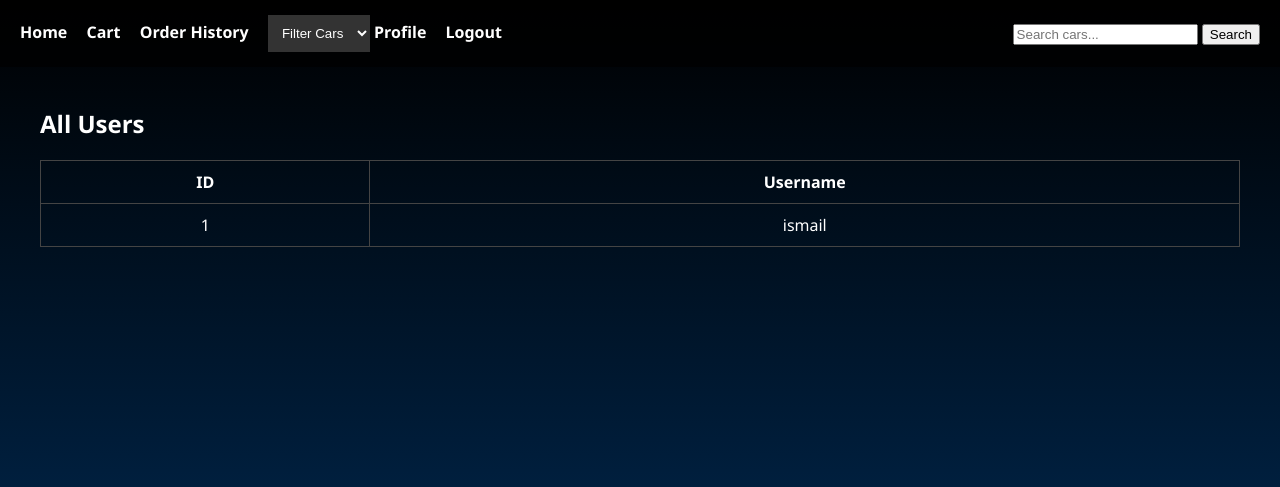
After one commit to Icekoldkiller/Car-listing-website, a Flask app: page /admin/users in a window 1280 px wide. The commit adds this page. Shown: the top 487 px of the page. Run offline with Flask 3, Linux system fonts and the light colour scheme; a user stored in the database is signed in.

Commit message:
Added login for users

```diff
--- a/app.py
+++ b/app.py
@@ -1,5 +1,7 @@
 from flask import Flask, render_template, request, redirect, url_for, session
 from flask_sqlalchemy import SQLAlchemy
+from werkzeug.security import generate_password_hash, check_password_hash
+from models import CartItem, Car, User
 import os
 
 app = Flask(__name__)
@@ -29,6 +31,30 @@ class Car(db.Model):
     condition = db.Column(db.String(20), nullable=False)
     image = db.Column(db.String(100), nullable=False)
     price = db.Column(db.Float, nullable=False)
+
+class User(db.Model):
+    id = db.Column(db.Integer, primary_key=True)
+    username = db.Column(db.String(80), unique=True)
+    password_hash = db.Column(db.String(120))
+
+    def set_password(self, password):
+        self.password_hash = generate_password_hash(password)
+
+    def check_password(self, password):
+        return check_password_hash(self.password_hash, password)
+
+class Order(db.Model):
+    id = db.Column(db.Integer, primary_key=True)
+    user_id = db.Column(db.Integer, db.ForeignKey('user.id'))
+    car_id = db.Column(db.Integer, db.ForeignKey('car.id'))
+    user = db.relationship('User', backref='orders')
+    car = db.relationship('Car')
+
+class CartItem(db.Model):
+    id = db.Column(db.Integer, primary_key=True)
+    user_id = db.Column(db.Integer, nullable=False)
+    car_id = db.Column(db.Integer, db.ForeignKey('car.id'), nullable=False)
+
 
 # --- Routes ---
 
@@ -141,7 +167,7 @@ def admin_login():
     return render_template('login.html')
 
 @app.route('/logout')
-def logout():
+def logout_admin():
     session.pop('admin_logged_in', None)
     return redirect(url_for('index'))
 
@@ -153,20 +179,26 @@ def add_to_cart(car_id):
     session['cart'] = cart
     return redirect(url_for('index'))
 
-@app.route('/remove-from-cart/<int:car_id>')
+@app.route('/remove_from_cart/<int:car_id>')
 def remove_from_cart(car_id):
-    cart = session.get('cart', [])
-    if car_id in cart:
-        cart.remove(car_id)
-    session['cart'] = cart
+    if 'user_id' not in session:
+        return redirect(url_for('login'))
+
+    item = CartItem.query.filter_by(user_id=session['user_id'], car_id=car_id).first()
+    if item:
+        db.session.delete(item)
+        db.session.commit()
     return redirect(url_for('cart'))
 
 
 @app.route('/cart')
 def cart():
-    cart_ids = session.get('cart', [])
-    cars = Car.query.filter(Car.id.in_(cart_ids)).all() if cart_ids else []
-    total = sum(car.price for car in cars) if cars else 0.0
+    if 'user_id' not in session:
+        return redirect(url_for('login'))
+
+    items = CartItem.query.filter_by(user_id=session['user_id']).all()
+    cars = [item.car for item in items]
+    total = sum(car.price for car in cars)
     return render_template('cart.html', cars=cars, total=total)
 
 @app.route('/clear-cart')
@@ -174,10 +206,18 @@ def clear_cart():
     session.pop('cart', None)
     return redirect(url_for('cart'))
 
-
 @app.route('/checkout')
 def checkout():
-    session.pop('cart', None)
+    if 'user_id' not in session:
+        return redirect(url_for('login'))
+
+    items = CartItem.query.filter_by(user_id=session['user_id']).all()
+    for item in items:
+        order = Order(user_id=item.user_id, car_id=item.car_id)
+        db.session.add(order)
+        db.session.delete(item)  # Remove from cart
+
+    db.session.commit()
     return render_template('checkout.html')
 
 @app.route('/filter')
@@ -198,6 +238,80 @@ def filter_cars():
     return render_template('filtered_cars.html', cars=cars)
 
 
+@app.route('/register', methods=['GET', 'POST'])
+def register():
+    if request.method == 'POST':
+        username = request.form['username']
+        password = request.form['password']
+
+        if User.query.filter_by(username=username).first():
+            return "User already exists."
+
+        user = User(username=username)
+        user.set_password(password)
+        db.session.add(user)
+        db.session.commit()
+        return redirect(url_for('login'))
+
+    return render_template('register.html')
+
+@app.route('/login', methods=['GET', 'POST'])
+def login():
+    if request.method == 'POST':
+        username = request.form['username']
+        password = request.form['password']
+
+        user = User.query.filter_by(username=username).first()
+        if user and user.check_password(password):
+            session['user_id'] = user.id
+            session['username'] = user.username
+            return redirect(url_for('index'))
+        return "Invalid credentials."
+
+    return render_template('user_login.html')
+
+@app.route('/search')
+def search():
+    query = request.args.get('query', '')
+    results = Car.query.filter(
+        (Car.brand.ilike(f"%{query}%")) |
+        (Car.model.ilike(f"%{query}%")) |
+        (Car.fuel.ilike(f"%{query}%")) |
+        (Car.condition.ilike(f"%{query}%"))
+    ).all()
+    return render_template('search_results.html', cars=results, query=query)
+
+@app.route('/profile')
+def profile():
+
+    if 'username' not in session:
+        return redirect(url_for('login'))
+
+    return render_template('profile.html', username=session['username'])
+
+@app.route('/orders')
+def orders():
+    if 'user_id' not in session:
+        return redirect(url_for('login'))
+
+    orders = Order.query.filter_by(user_id=session['user_id']).all()
+    return render_template('orders.html', orders=orders)
+
+@app.route('/admin/users')
+def admin_users():
+    if 'admin_logged_in' not in session:
+        return redirect(url_for('admin_login'))
+    users = User.query.all()
+    return render_template('admin_users.html', users=users)
+
+@app.route('/logout_user')
+def logout_user():
+    session.pop('user_id', None)
+    session.pop('username', None)
+    return redirect(url_for('login'))
+
+
+
 
 if __name__ == '__main__':
     with app.app_context():
--- a/static/style.css
+++ b/static/style.css
@@ -245,3 +245,52 @@ img {
         .cart-btn:hover {
             background-color: #005fa3;
         }
+.orders-table {
+    width: 100%;
+    border-collapse: collapse;
+    margin-top: 20px;
+}
+
+.orders-table th, .orders-table td {
+    border: 1px solid #ccc;
+    padding: 10px;
+    text-align: left;
+    background-color: #111;
+    color: white;
+}
+
+.orders-table th {
+    background-color: #222;
+}
+
+.dropdown {
+    position: relative;
+    display: inline-block;
+}
+
+.dropbtn {
+    background-color: #333;
+    color: white;
+    padding: 10px;
+    border: none;
+    cursor: pointer;
+}
+
+.dropdown-content {
+    display: none;
+    position: absolute;
+    background-color: #222;
+    box-shadow: 0px 8px 16px 0px rgba(0,0,0,0.2);
+    z-index: 1;
+}
+
+.dropdown-content a {
+    color: white;
+    padding: 10px;
+    text-decoration: none;
+    display: block;
+}
+
+.dropdown:hover .dropdown-content {
+    display: block;
+}
--- a/templates/admin.html
+++ b/templates/admin.html
@@ -4,6 +4,8 @@
 <div style="margin-bottom: 20px;">
     <a href="{{ url_for('add_car') }}" class="cart-btn">+ Add New Car</a>
     <a href="{{ url_for('logout') }}" class="cart-btn" style="background-color: red;">Logout</a>
+    <a href="{{ url_for('delete_car', car_id=car.id) }}" class="cart-btn" style="background-color: red;" onclick="return confirm('Are you sure you want to delete this car?');">Delete</a>
+
 </div>
 
 <table>
--- /dev/null
+++ b/templates/admin_users.html
@@ -0,0 +1,10 @@
+{% extends "layout.html" %}
+{% block content %}
+<h2>All Users</h2>
+<table>
+    <tr><th>ID</th><th>Username</th></tr>
+    {% for user in users %}
+        <tr><td>{{ user.id }}</td><td>{{ user.username }}</td></tr>
+    {% endfor %}
+</table>
+{% endblock %}
--- a/templates/layout.html
+++ b/templates/layout.html
@@ -11,16 +11,42 @@
         <div class="nav-links">
             <a href="{{ url_for('index') }}">Home</a>
             <a href="{{ url_for('cart') }}">Cart</a>
-            {% if session.get('admin_logged_in') %}
+            <a href="{{ url_for('orders') }}">Order History</a>
+
+            <!-- ✅ Filter Dropdown with Form -->
+            <form action="{{ url_for('filter_cars') }}" method="get" class="dropdown">
+                <select name="brand" onchange="this.form.submit()" class="dropbtn">
+                    <option disabled selected>Filter Cars</option>
+                    <option value="Toyota">Toyota</option>
+                    <option value="Nissan">Nissan</option>
+                    <option value="Diesel">Diesel</option>
+                    <option value="Used">Used</option>
+                </select>
+            </form>
+
+            {# ✅ User Auth Links #}
+            {% if session.get('username') %}
+                <a href="{{ url_for('profile') }}">Profile</a>
+                <a href="{{ url_for('logout_user') }}">Logout</a>
+            {% else %}
+                <a href="{{ url_for('login') }}">Login</a>
+                <a href="{{ url_for('register') }}">Register</a>
+            {% endif %}
+
+            {# ✅ Admin Auth Links (only show if not logged in as user) #}
+            {% if session.get('admin_logged_in') and not session.get('username') %}
                 <a href="{{ url_for('admin') }}">Admin</a>
-                <a href="{{ url_for('logout') }}">Logout</a>
-            {% else %}
+                <a href="{{ url_for('logout_admin') }}">Logout</a>
+            {% elif not session.get('username') %}
                 <a href="{{ url_for('admin_login') }}">Admin Login</a>
             {% endif %}
         </div>
 
-
-
+        <!-- 🔍 Search form inside navbar -->
+        <form action="{{ url_for('search') }}" method="GET" class="search-form">
+            <input type="text" name="query" placeholder="Search cars..." required>
+            <button type="submit">Search</button>
+        </form>
     </div>
 
     <div class="container">
--- /dev/null
+++ b/templates/profile.html
@@ -0,0 +1,6 @@
+{% extends "layout.html" %}
+{% block content %}
+<h2>Welcome, {{ username }}</h2>
+<p>This is your profile page.</p>
+<a href="{{ url_for('logout') }}" class="cart-btn">Log out</a>
+{% endblock %}
```
Also changed, not shown: models.py (+25 -0 lines), templates/filtered_cars.html (added, +19 -0 lines), templates/index.html (+1 -6 lines), templates/orders.html (added, +35 -0 lines), templates/register.html (added, +9 -0 lines), templates/search_results.html (added, +19 -0 lines), templates/user_login.html (added, +9 -0 lines), instance/cars.db.
